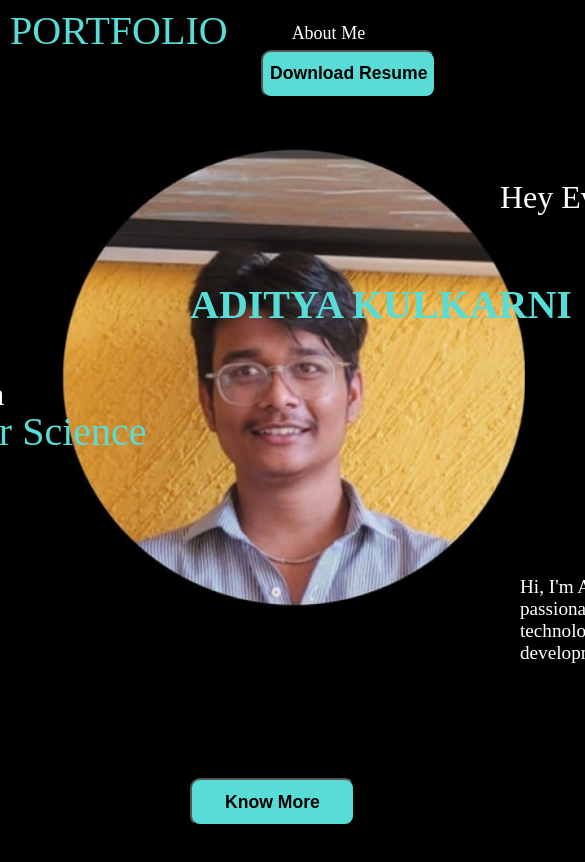
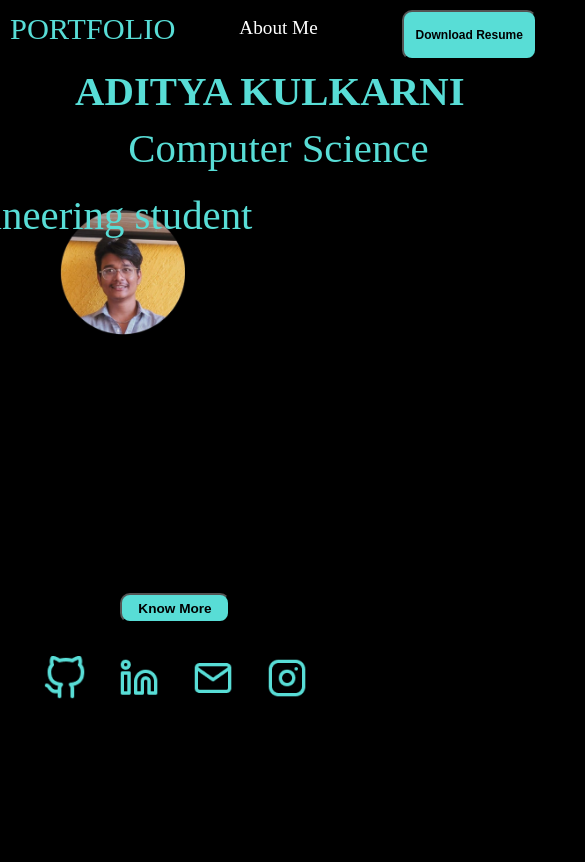
Before and after one commit to Adhikulkarn/main-portfolio, a plain HTML site: page index.html in a window 390 px wide. Shown: the top 862 px of the page, 585 px wide, since content can reach past the window. Drawn offline with Linux system fonts and the light colour scheme.

Commit message:
media query 1

```diff
--- a/style.css
+++ b/style.css
@@ -1,11 +1,11 @@
 body{
     background-color: black;
     margin: 0%;
-    overflow-x: hidden;
+    overflow: hidden;
 }
 #main{
     background-color: black;
-    height: 70px;
+
 }
 
 #port{
@@ -142,25 +142,29 @@ a{
     display: inline;
     position: relative;
     left: 1150px;
+    height: 60px;
 }
 #img3{
     display: inline;
     position: relative;
     left: 1100px;
+    height: 60px;
 }
 #img2{
     display: inline;
     position: relative;
     left: 1050px;
+    height: 60px;
 }
 #img1{
     display: inline;
     position: relative;
     left: 1000px;
+    height: 60px;
 }
 #img{
     position: relative;
-    right: 75px;
+    right: 80px;
     bottom: 50px;
 }
 #img1:hover{
@@ -175,3 +179,127 @@ a{
 #img4:hover{
     transform: scale(1.3);
 }
+ @media screen and (max-width: 760px){
+    body{
+        overflow: hidden;
+        margin: 0%;
+    }
+    .headder{
+        height: 50px;
+        display: block;
+    }
+    #port{
+        font-size: 190%;
+        position: relative;
+        top: 10px;
+    }
+    #abtme{
+        font-size: 120%;
+        position: relative;
+        top: 5px;
+        left: 70px;
+    }
+    #cv{
+        height: 50px;
+        width: 135px;
+        font-size: 75%;
+        position: relative;
+        left: 150px;
+        top: 10px;
+    }
+    #me{
+        display: inline;
+        position: relative;
+        left: 60px;
+        top: 155px;
+        width: 32%;
+        height: 42%;
+    }
+    #eng{
+        display: inline-block;
+        font-size: 255%;
+        position: relative;
+        right: 400px;
+        bottom: 165px;
+    }
+    #eng1{
+        display: inline;
+        font-size: 255%;
+        position: relative;
+        left: -575px;
+        bottom: 145px;
+    }
+    #a{
+        display: inline;
+        font-size: 255%;
+        position: relative;
+        bottom: 0px;
+        right: 940px;
+    }
+    #adi{
+        position: relative;
+        bottom: 175px;
+        font-size: 255%;
+        right: 425px;
+        display: inline-block;
+    }
+    #hi{
+        position: relative;
+        bottom: 205px;
+        right: 635px;
+        font-size: 255%;
+    }
+    #knowMore{
+        height: 30px;
+        width: 110px;
+        font-size: 85%;
+        position: relative;
+        bottom: -155px;
+        left: 120px;
+    }
+    #info{
+        font-size: 75%;
+        left: -825px;
+        bottom: -140px;
+    }
+    #img1{
+        position: relative;
+        top: 210px;
+        left: 100px;
+        height: 40px;
+    }
+    #img2{
+        position: relative;
+        top: 210px;
+        height: 40px;
+        left: 130px;
+    }
+    #img3{
+        position: relative;
+        top: 210px;
+        height: 40px;
+        left: 160px;
+    }
+    #img4{
+        position: relative;
+        top: 210px;
+        height: 40px;
+        left: 190px;
+    }
+    #img{
+        position: relative;
+        left: -55px;
+        top: -20px;
+    }
+    #img1, img2, img3:hover{
+        transform: scale(1.1);
+    }
+    #cv:hover{
+        transform: scale(1.1);
+        background-color:hsl(174, 90%, 26%); ;
+    }
+    #knowMore:hover{
+        transform: scale(1.1);
+        background-color:hsl(174, 90%, 26%); ;
+    }
+ }
```
